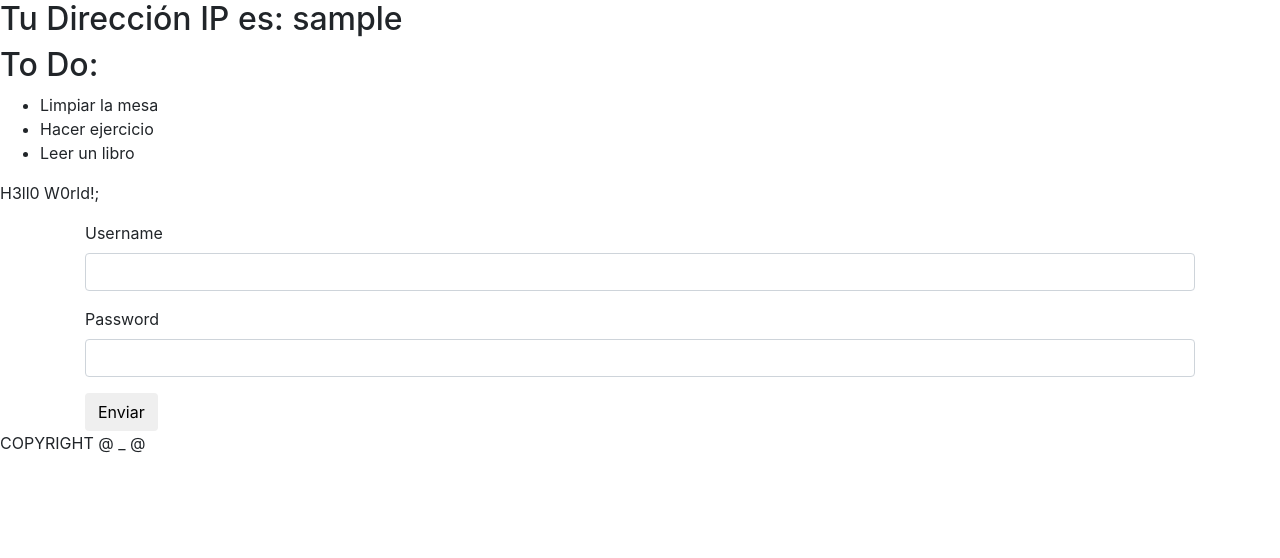
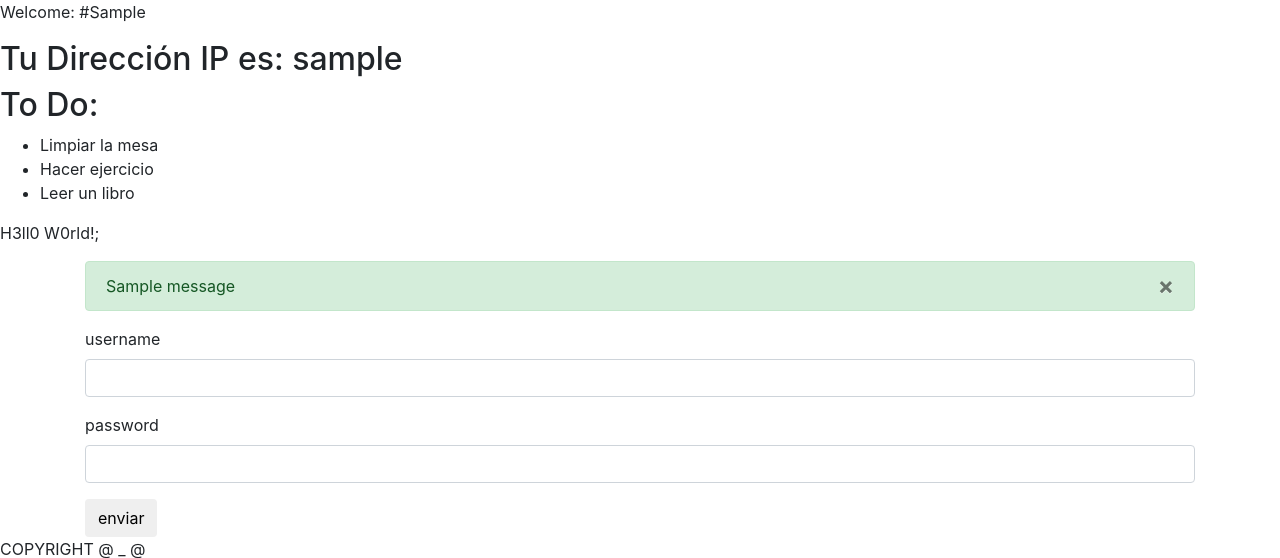
Before and after one commit to cadasmeq/ToDo-Flask, a Flask app: page /myIP in a window 1280 px wide. Shown: the part 56-614 px from the top of the page. Run offline with Flask 2, Linux system fonts and the light colour scheme; the visitor is signed in with stand-in values (Sample User, id 1); one stand-in notice (Sample message) is shown; some libraries are stand-ins or nearby versions.

Commit message:
Flash alerts and imported js

```diff
--- a/main.py
+++ b/main.py
@@ -1,7 +1,9 @@
-from flask import Flask, request, redirect, make_response, render_template, session
 from flask_bootstrap import Bootstrap
+from flask import Flask, request, redirect, make_response, render_template, session, url_for
 from flask_wtf import FlaskForm
 from wtforms import PasswordField, SubmitField, StringField
+from wtforms.validators import DataRequired
+from flask import flash
 
 app = Flask(__name__)
 bootstrap = Bootstrap(app)
@@ -11,9 +13,9 @@ app.config['SECRET_KEY'] = "THIS_IS_THE_KEY"
 params = {}
 
 class LoginForm(FlaskForm):
-    username = StringField('Username')
-    password = PasswordField('Password')
-    submit = SubmitField('Enviar')
+    username = StringField('username', validators=[DataRequired()])
+    password = PasswordField('password', validators=[DataRequired()])
+    submit = SubmitField('enviar')
 
 
 @app.route("/") #home?
@@ -30,14 +32,25 @@ def home():
 @app.route('/myIP', methods=['GET', 'POST'])
 def myIP():
     #ip_user = request.cookies.get('ip_user')
+    login_form = LoginForm()
     ip_user = session.get('ip_user')
-    login_form = LoginForm()
+    username = session.get('username')
+
     params = {
         "ip_user":ip_user,
         'login_form':login_form,
         "todos":todos,
-        'check':check
+        'check':check,
+        'username':username,
     }
+
+    if login_form.validate_on_submit():
+        username = login_form.username.data
+        session['username'] = username
+
+        flash("Usuario registrado con exito.")
+
+        return redirect(url_for('home'))
 
     return render_template('myip.html', **params)
 
--- a/templates/base.html
+++ b/templates/base.html
@@ -10,8 +10,8 @@
 
 {% block body %}
     {% include 'navbar.html'%}
-    {% block content %}
-    {% endblock %}
+
+    {% block content %}    {% endblock %}
 
     {% block footer %}
         {% include 'footer.html' %}
--- a/templates/myip.html
+++ b/templates/myip.html
@@ -15,6 +15,9 @@
 </head>
 <body>
     {% block content %}
+        {% if username %}
+            <p>Welcome: #{{ username | capitalize }}</pe>
+        {% endif %}
 
         <h2>Tu Dirección IP es: {{ ip_user }}</h2>
         <h2>To Do:</h2>
@@ -24,12 +27,24 @@
             {% endfor %}
         </ul>
 
+    {% block scripts %}
+    {{ super() }}
+    {% endblock %}
+
     {{ macros.init_msg(check) }}
     <div class="container">
+        {% for message in get_flashed_messages() %}
+        <div class="alert alert-success alert-dissmisible">
+            {{ message }}
+            <button class="close" type="button" data-dismiss="alert">&times;</button>
+        </div>
+        {% endfor %}
         <form action="{{ url_for('myIP') }}" method="POST">
             {{ wtf.quick_form(login_form) }}
         </form>
+
     </div>
+
     {% endblock %}
 
 </body>
```
